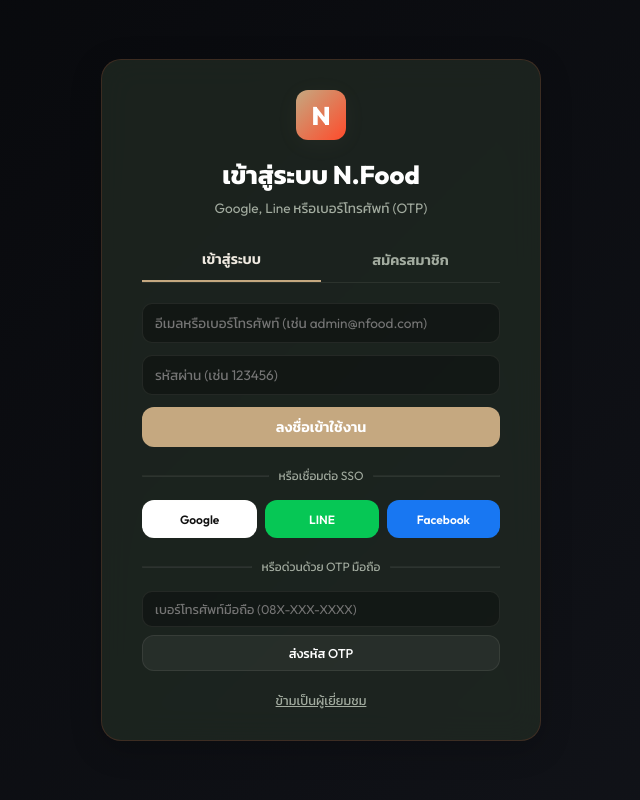
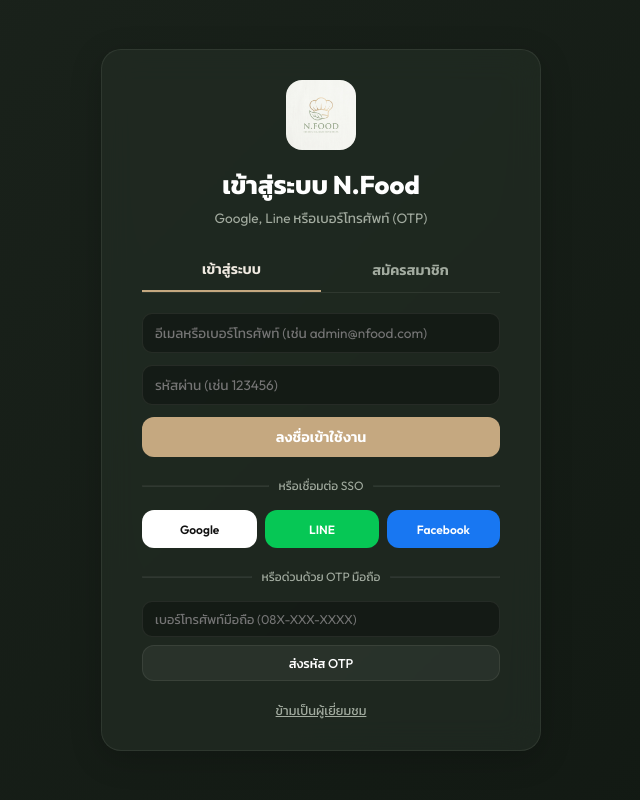
Before and after one commit to jatupattarachait-boop/New-Food, a React (Vite) app: page / in a window 1280 px wide. Shown: the top 800 px of the page, without its empty margins (319-959 px from the left). Built offline with nearby package versions, Linux system fonts and the light colour scheme.

Commit message:
style: integrate new luxury logo image in sidebar and auth modal

```diff
--- a/src/App.jsx
+++ b/src/App.jsx
@@ -960,9 +960,9 @@
 
       {/* 1. ล็อกอินโมดอลบังคับ (Authentication Screen) */}
       {showLoginModal && (
-        <div className="cooking-modal" style={{ display: 'flex', zIndex: 1001, background: 'linear-gradient(135deg, #07080b, #12141a)', justifyContent: 'center', alignItems: 'center' }}>
-          <div className="glass-card" style={{ maxWidth: '440px', width: '100%', padding: '30px 40px', textAlign: 'center', border: '1px solid rgba(255,111,60,0.15)', maxHeight: '95vh', overflowY: 'auto' }}>
-            <div className="logo-icon" style={{ margin: '0 auto 16px auto', width: '50px', height: '50px', borderRadius: '12px', fontSize: '1.6rem' }}>N</div>
+        <div className="cooking-modal" style={{ display: 'flex', zIndex: 1001, background: 'linear-gradient(135deg, #1b231c, #111812)', justifyContent: 'center', alignItems: 'center' }}>
+          <div className="glass-card" style={{ maxWidth: '440px', width: '100%', padding: '30px 40px', textAlign: 'center', border: '1px solid var(--border-card)', maxHeight: '95vh', overflowY: 'auto' }}>
+            <img src="/New-Food/nfood_lux_logo.png" alt="N.Food Logo" style={{ margin: '0 auto 16px auto', width: '70px', height: '70px', borderRadius: '16px', objectFit: 'cover', display: 'block' }} />
             <h2 style={{ fontSize: '1.6rem', fontWeight: 800, marginBottom: '4px', color: 'white' }}>{t.loginTitle}</h2>
             <p style={{ color: 'var(--color-text-muted)', marginBottom: '20px', fontSize: '0.85rem' }}>{t.loginSubtitle}</p>
 
@@ -1134,8 +1134,8 @@
 
       {/* 2. เมนูด้านข้าง Sidebar (แสดงเฉพาะเดสก์ท็อป) */}
       <aside className="sidebar">
-        <div className="logo-section">
-          <div className="logo-icon">N</div>
+        <div className="logo-section" style={{ gap: '16px' }}>
+          <img src="/New-Food/nfood_lux_logo.png" alt="N.Food Logo" style={{ width: '42px', height: '42px', borderRadius: '10px', objectFit: 'cover' }} />
           <div>
             <span className="logo-text">N.Food</span>
             <div style={{ fontSize: '0.65rem', color: 'var(--color-accent)', letterSpacing: 2 }}>NEW FOOD</div>
```
Also changed, not shown: public/nfood_logo.png (added), public/nfood_lux_logo.png (added).
